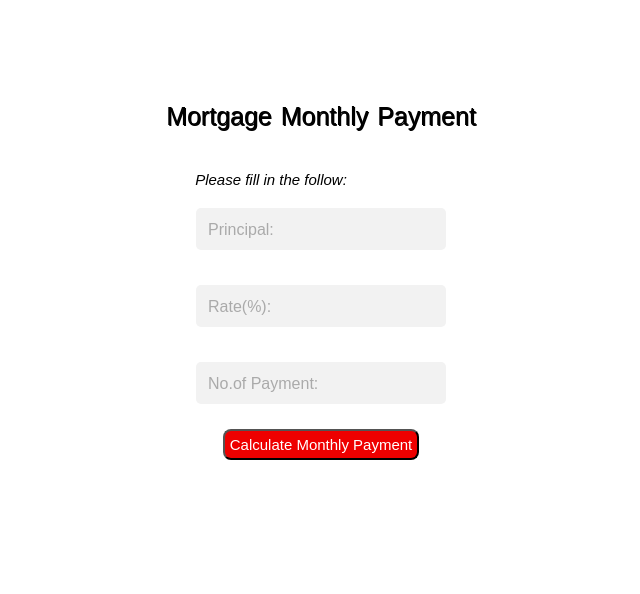
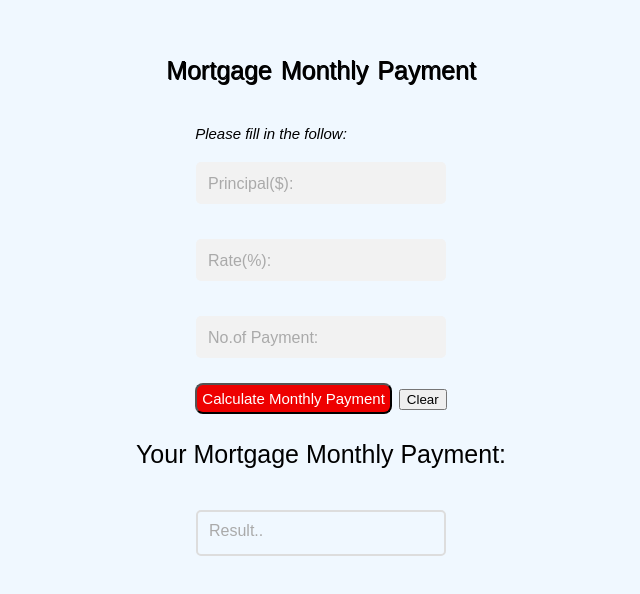
Before and after one commit to Hboi-dev/mortgage.gitub.io, a plain HTML site: page index.html in a window 1280 px wide. Shown: the part 112-706 px from the top of the page, without its empty margins (327-967 px from the left). Drawn offline with Linux system fonts and the light colour scheme.

Commit message:
third commit, modification

```diff
--- a/index.html
+++ b/index.html
@@ -15,6 +15,7 @@ body {
   align-items: center;
   font-family: sans-serif;
   font-size: 25px;
+  background-color: aliceblue;
 }
 
 *, *::before, *::after {
@@ -84,6 +85,40 @@ body {
 .custom-field .error-message:empty {
   opacity: 0;
 }
+/* Result field */
+.custom-field.one input {
+  background: none;
+  border: 2px solid #ddd;
+  transition: border-color 0.3s ease;
+  margin-top: -35px;
+}
+
+.custom-field.one input + .placeholder {
+  left: 8px;
+  padding: 0 5px;
+  margin-top: -15px;
+}
+
+.custom-field.one input.dirty,
+.custom-field.one input:not(:placeholder-shown),
+.custom-field.one input:focus {
+  border-color: #222;
+  transition-delay: 0.1s
+}
+
+.custom-field.one input.dirty + .placeholder,
+.custom-field.one input:not(:placeholder-shown) + .placeholder,
+.custom-field.one input:focus + .placeholder {
+  top: 0;
+  font-size: 14px;
+  color: white;
+  background: rgb(211, 72, 72);
+  width: auto;
+  border-radius: 10px;
+  padding:1px 5px 1px 5px;
+
+}
+/* Value collection field */
 .custom-field.three {
   --draw-duration: 0.1s;
   --draw-color: #222;
@@ -173,6 +208,7 @@ body {
   border-radius: 8px;
   background: rgb(238, 0, 0);
   color: white;
+  cursor: pointer;
 }
 #p1{
   /* text-decoration: underline red; */
@@ -186,6 +222,16 @@ body {
   margin-bottom: -10px;
   font-style: italic;
 }
+button{
+  display: inline-block;
+  cursor: pointer;
+}
+#result{
+  margin: -2px 0px -2px -0px;
+  font-size: 17px;
+  font-style: italic;
+
+}
   </style>
   <script src="mortage.js"></script>
 </head>
@@ -194,7 +240,7 @@ body {
   <p id="p2">Please fill in the follow:</p>
   <label class="custom-field three">
     <input type="text" placeholder="&nbsp;" id="p"/>
-    <span class="placeholder">Principal:</span>
+    <span class="placeholder">Principal($):</span>
     <span class="border"></span>
   </label>
   <label class="custom-field three">
@@ -207,8 +253,15 @@ body {
     <span class="placeholder">No.of Payment:</span>
     <span class="border"></span>
   </label>
-  <input type="submit" value="Calculate Monthly Payment" class="submit" onclick="press()">
+  <label for=""><input type="submit" value="Calculate Monthly Payment" class="submit" onclick="press()">
+    <button onclick="clearText();">Clear</button></label>
+
   <p id="result"></p>
+  <p>Your Mortgage Monthly Payment:</p>
+  <label class="custom-field one">
+    <input type="text" placeholder=" " id="output"/>
+    <span class="placeholder">Result..</span>
+  </label>
 
 </body>
 </html>
--- a/mortage.js
+++ b/mortage.js
@@ -6,12 +6,30 @@ press=()=>{
   // formular for mortage monthly payment
   let r=R1*0.01
   let value= P1*(((r*((1+r)**N1)))/(((1+r)**N1)-1));
-  let output=document.getElementById('result');
+  let output1=document.getElementById('result');
+  let output2=document.getElementById('output');
+
   if (value) {
-    output.innerHTML="Your monthly payment will be (N): "+ value.toFixed(2);
+    output2.value=value.toFixed(2);
+    const nam=document.querySelector('#result');
+    nam.innerHTML=''
 
   }
   else{
-    output.innerHTML="Please fill each section correctly!"
+    output1.innerHTML="Please fill each section correctly!";
   }
-}
+};
+// clear all button
+ const clearText=()=>{
+  const name1=document.querySelector('#p');
+  const name2=document.querySelector('#r');
+  const name3=document.querySelector('#n');
+  const name4=document.querySelector('#result');
+  const name5=document.querySelector('#output');
+  name1.value='';
+  name2.value='';
+  name3.value='';
+  name4.innerHTML='';
+  name5.value='';
+
+};
```
